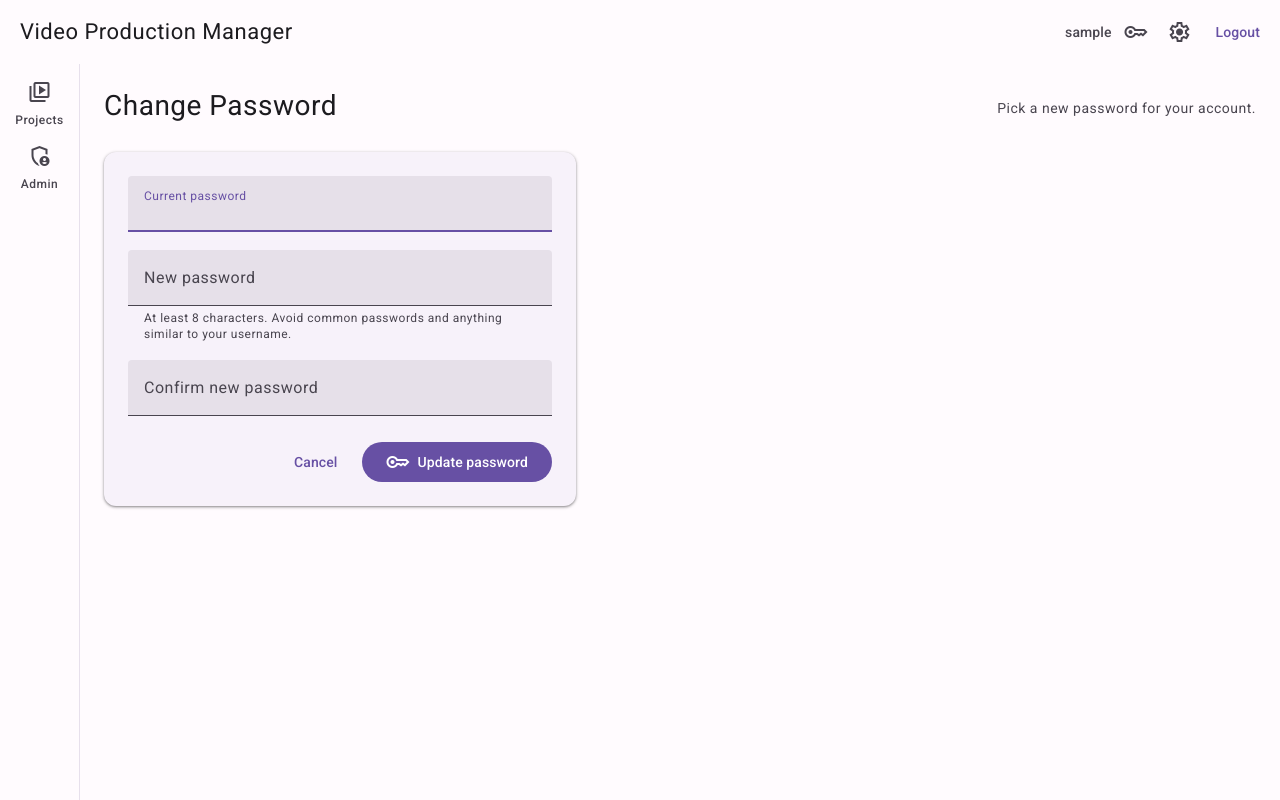
After one commit to tuxisawesome/Video-Production-Manager, a Django app: page /accounts/change-password/ in a window 1280 px wide. The commit adds this page. Run offline with Django 4.2, Linux system fonts and the light colour scheme; the visitor is signed in with stand-in values (Sample User, id 1).

Commit message:
Let users change their own password from the top bar
- accounts.change_password_view (@login_required): GET renders the form,
  POST verifies the current password via authenticate(), checks the two
  new-password fields match and differ from the current one, runs the
  same django.contrib.auth.password_validation validators that the
  signup/admin paths use, then set_password + save +
  update_session_auth_hash so the user stays logged in (rather than
  being kicked back to /accounts/login/ on the next request).
- New URL: /accounts/change-password/  (name="accounts:change_password")
- New template accounts/change_password.html with the existing M3
  styling: current-password / new-password / confirm fields, inline
  messages, Cancel + Update buttons.
- A key icon next to the username in the top app bar opens the page
  for any authenticated user (staff or not).

Co-Authored-By: Claude Sonnet 4.6 <noreply@anthropic.com>

```diff
--- a/accounts/urls.py
+++ b/accounts/urls.py
@@ -7,6 +7,7 @@ app_name = "accounts"
 urlpatterns = [
     path("login/", views.login_view, name="login"),
     path("logout/", views.logout_view, name="logout"),
+    path("change-password/", views.change_password_view, name="change_password"),
     path("dashboard/", views.admin_dashboard_view, name="dashboard"),
     path("dashboard/create-user/", views.create_user_view, name="create_user"),
     path("dashboard/settings/", views.site_settings_view, name="site_settings"),
--- a/accounts/views.py
+++ b/accounts/views.py
@@ -4,7 +4,12 @@ import tempfile
 
 from django.conf import settings as django_settings
 from django.contrib import messages
-from django.contrib.auth import authenticate, get_user_model, login, logout
+from django.contrib.auth import (
+    authenticate, get_user_model, login, logout, update_session_auth_hash,
+)
+from django.contrib.auth.password_validation import (
+    validate_password, ValidationError as PasswordValidationError,
+)
 from django.contrib.auth.decorators import login_required, user_passes_test
 from django.http import StreamingHttpResponse
 from django.shortcuts import get_object_or_404, redirect, render
@@ -184,6 +189,50 @@ def delete_user_view(request, user_id):
 
 
 @login_required
+def change_password_view(request):
+    """Let the logged-in user change their own password."""
+    if request.method == "GET":
+        return render(request, "accounts/change_password.html")
+
+    current = request.POST.get("current_password", "")
+    new1    = request.POST.get("new_password", "")
+    new2    = request.POST.get("new_password_confirm", "")
+
+    if not current or not new1 or not new2:
+        messages.error(request, "All fields are required.")
+        return render(request, "accounts/change_password.html")
+
+    # Verify current password.
+    user = authenticate(request, username=request.user.username, password=current)
+    if user is None:
+        messages.error(request, "Current password is incorrect.")
+        return render(request, "accounts/change_password.html")
+
+    if new1 != new2:
+        messages.error(request, "New passwords do not match.")
+        return render(request, "accounts/change_password.html")
+
+    if new1 == current:
+        messages.error(request, "New password must differ from the current one.")
+        return render(request, "accounts/change_password.html")
+
+    # Run Django's configured password validators (length, common-password, etc.).
+    try:
+        validate_password(new1, user=request.user)
+    except PasswordValidationError as e:
+        for msg in e.messages:
+            messages.error(request, msg)
+        return render(request, "accounts/change_password.html")
+
+    request.user.set_password(new1)
+    request.user.save()
+    # Keep the user logged in (set_password rotates the session hash).
+    update_session_auth_hash(request, request.user)
+    messages.success(request, "Password updated.")
+    return redirect("projects:list")
+
+
+@login_required
 @user_passes_test(is_staff, login_url="/accounts/login/")
 def reset_password_view(request, user_id):
     """Staff-only view to reset a user's password."""
--- /dev/null
+++ b/templates/accounts/change_password.html
@@ -0,0 +1,68 @@
+{% extends "base.html" %}
+{% load static %}
+
+{% block title %}Change Password – Video Production Manager{% endblock %}
+
+{% block content %}
+<div class="page-header">
+  <h1 class="page-title">Change Password</h1>
+  <p class="page-subtitle">Pick a new password for your account.</p>
+</div>
+
+<div class="content-area" style="max-width:520px;">
+
+  {% if messages %}
+    {% for message in messages %}
+      <div style="margin-bottom:16px; padding:12px 16px; border-radius:var(--md-sys-shape-corner-small);
+                  {% if message.tags == 'error' %}
+                    background:var(--md-sys-color-error-container); color:var(--md-sys-color-on-error-container);
+                  {% else %}
+                    background:var(--md-sys-color-secondary-container); color:var(--md-sys-color-on-secondary-container);
+                  {% endif %}">
+        <p class="md-body-medium" style="margin:0;">{{ message }}</p>
+      </div>
+    {% endfor %}
+  {% endif %}
+
+  <div class="md-card-elevated" style="padding:24px;">
+    <form method="post" action="{% url 'accounts:change_password' %}" style="display:flex; flex-direction:column; gap:18px;">
+      {% csrf_token %}
+
+      <div class="md-text-field">
+        <div class="md-text-field-container">
+          <input type="password" id="id_current_password" name="current_password" placeholder=" "
+                 autocomplete="current-password" required autofocus>
+          <label for="id_current_password">Current password</label>
+        </div>
+      </div>
+
+      <div class="md-text-field">
+        <div class="md-text-field-container">
+          <input type="password" id="id_new_password" name="new_password" placeholder=" "
+                 autocomplete="new-password" required minlength="8">
+          <label for="id_new_password">New password</label>
+        </div>
+        <span class="md-supporting-text">
+          At least 8 characters. Avoid common passwords and anything similar to your username.
+        </span>
+      </div>
+
+      <div class="md-text-field">
+        <div class="md-text-field-container">
+          <input type="password" id="id_new_password_confirm" name="new_password_confirm" placeholder=" "
+                 autocomplete="new-password" required minlength="8">
+          <label for="id_new_password_confirm">Confirm new password</label>
+        </div>
+      </div>
+
+      <div style="display:flex; gap:12px; justify-content:flex-end; margin-top:8px;">
+        <a href="{% url 'projects:list' %}" class="md-button-text">Cancel</a>
+        <button type="submit" class="md-button-filled">
+          <span class="material-symbols-outlined">key</span>
+          Update password
+        </button>
+      </div>
+    </form>
+  </div>
+</div>
+{% endblock %}
--- a/templates/base.html
+++ b/templates/base.html
@@ -24,6 +24,9 @@
           <span class="md-label-large" style="color: var(--md-sys-color-on-surface-variant);">
             {{ user.username }}
           </span>
+          <a href="{% url 'accounts:change_password' %}" class="md-icon-button" aria-label="Change password" title="Change password">
+            <span class="material-symbols-outlined">key</span>
+          </a>
           {% if user.is_staff %}
             <a href="{% url 'accounts:dashboard' %}" class="md-icon-button" aria-label="Settings">
               <span class="material-symbols-outlined">settings</span>
```
